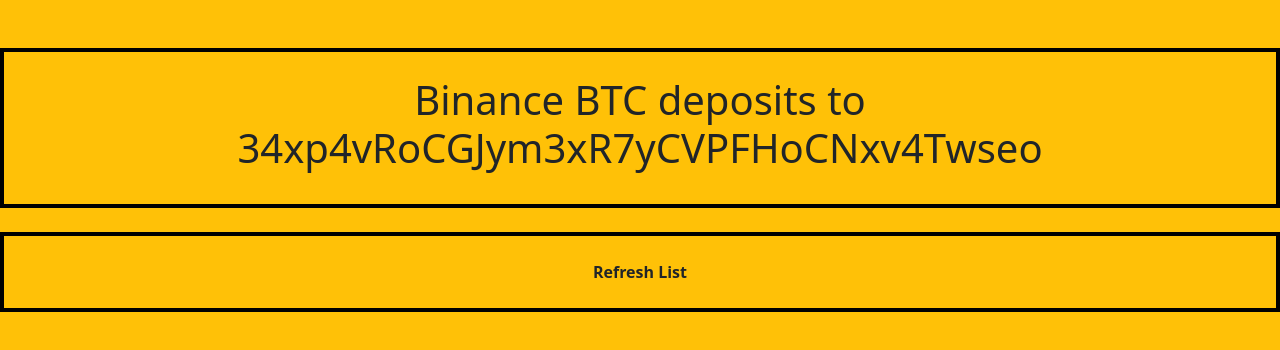
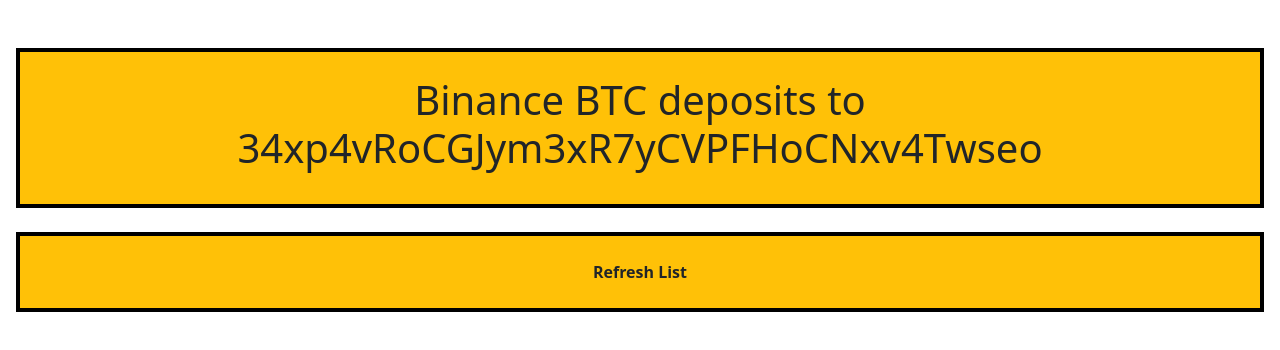
Before and after one commit to dekefake/binance_bitcoin_deposits, a React (Create React App) app: page / in a window 1280 px wide. Shown: the top 350 px of the page. Built offline with nearby package versions, Linux system fonts and the light colour scheme.

Commit message:
Some CSS

```diff
--- a/src/index.css
+++ b/src/index.css
@@ -5,13 +5,14 @@
 	text-align: center;
 }
 
-* {
+header, .box {
 	background: var(--bs-yellow);
 }
 
 #root {
 	max-width: 1600px;
     margin: 48px auto;
+    padding: 0 16px;
 }
 
 .box {
```
